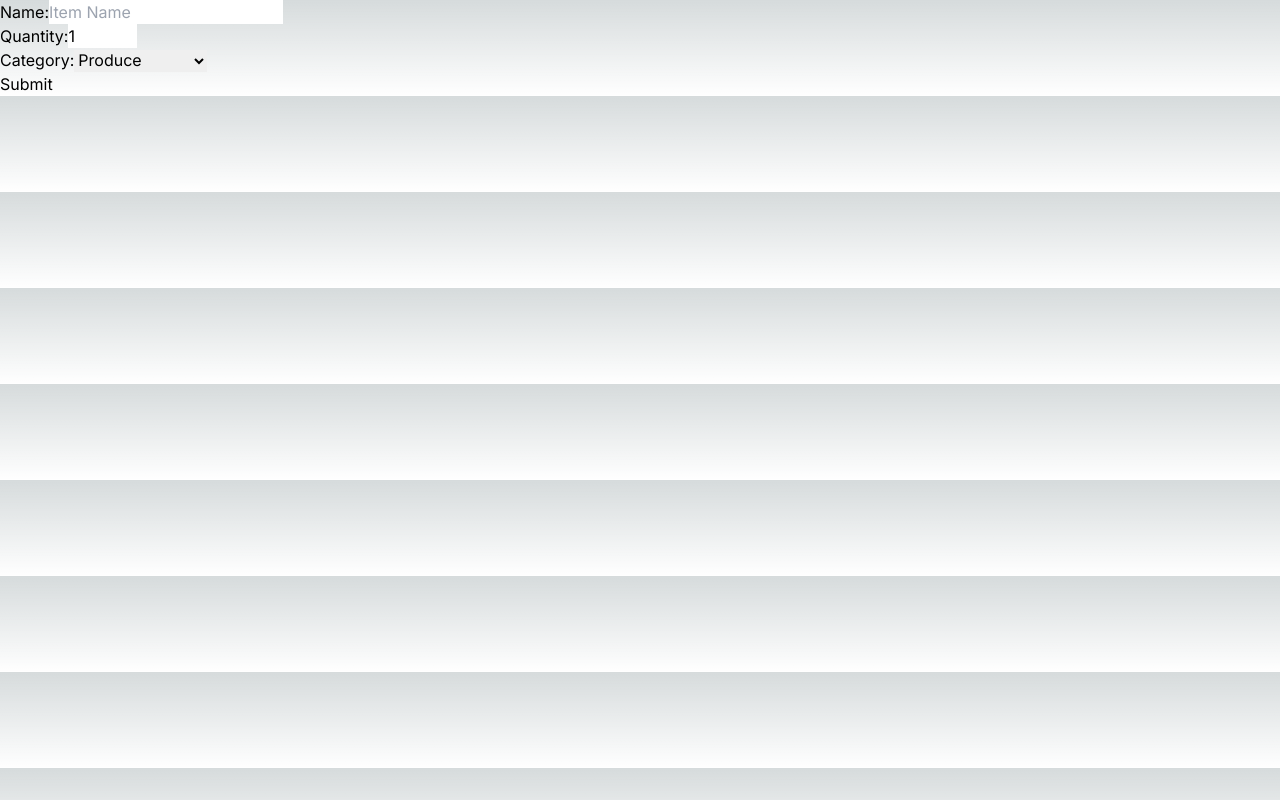
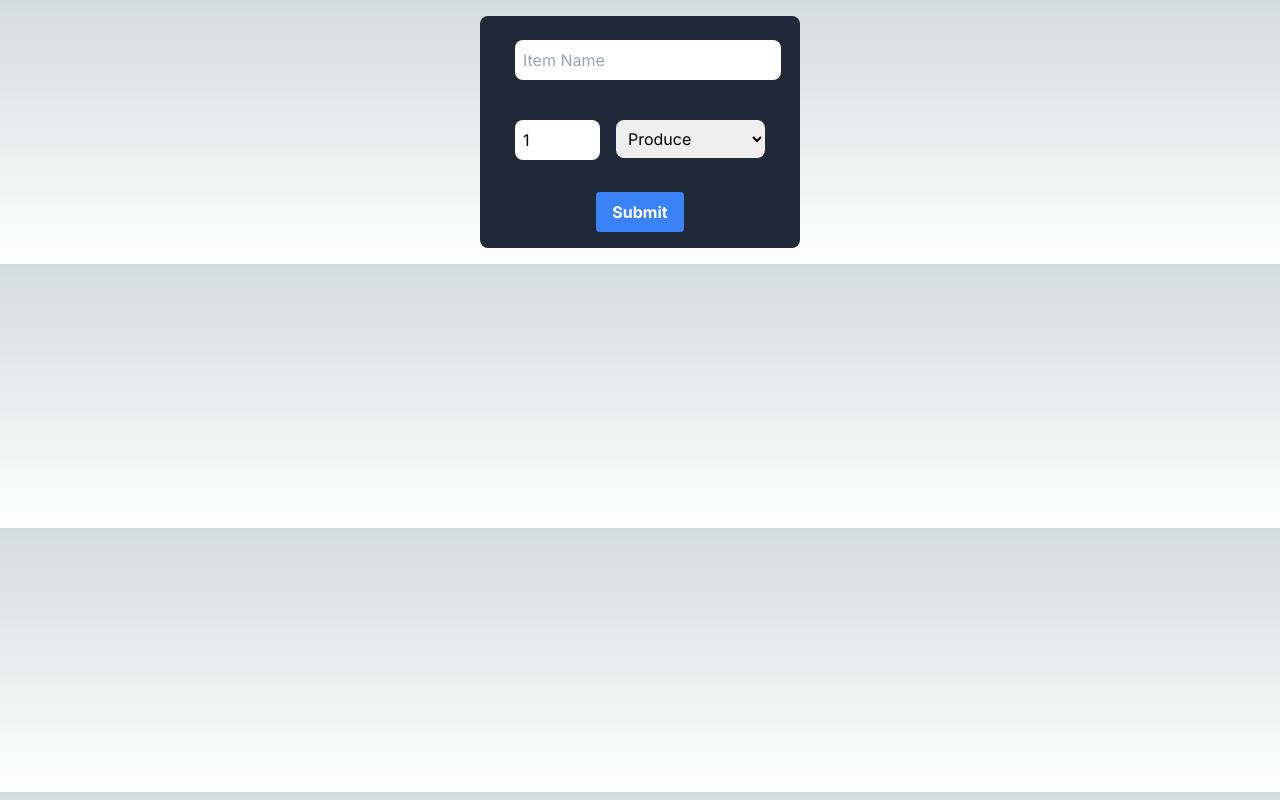
Before and after one commit to Michellepotran/cprg306-assignments, a Next.js app: page /week-4 in a window 1280 px wide. Built offline with nearby package versions, Linux system fonts and the light colour scheme.

Commit message:
Tailwind for styling

```diff
--- a/app/week-4/new-item.js
+++ b/app/week-4/new-item.js
@@ -25,7 +25,7 @@ export default function NewItem() {
         console.log(item);
 
         // Display an alert with the current state of name, quantity, and category.
-        alert(`Name: ${name}, Quantity: ${quantity}, Category: ${category}`);
+        alert(`Name: ${name} \nQuantity: ${quantity} \nCategory: ${category}`);
 
         // Resetting the state variables to their initial values.
         setName("");
@@ -36,21 +36,22 @@ export default function NewItem() {
 
 
     return (
-        <div>
+        <div class= "flex justify-center items-center bg-gray-800 rounded-lg max-w-xs mx-auto m-4 p-4">
             <form onSubmit={handleSubmit}>
+                <div class="flex justify-center items-center">
                     <label>
-                    Name:
-                    <input
+                    <input class="text-black rounded-lg p-2 m-2 w-full"
                     type="text"
                     placeholder = "Item Name"
                     value={name}
                     onChange={(event) => setName(event.target.value)}
                     required/>
                     </label>
+                </div>
                 <br />
+                <div class="flex justify-between">
                   <label>
-                    Quantity:
-                    <input
+                    <input class="text-black rounded-lg p-2 m-2 w-half"
                     type="number"
                     min="1"
                     max="99"
@@ -58,27 +59,34 @@ export default function NewItem() {
                     onChange={(event) => setQuantity(Number(event.target.value))}
                     required/>
                 </label>
+
                 <br />
+
                 <label>
-                    Category:
-                    <select
+                <select class="text-black rounded-lg p-2 m-2 w-half"
                 value={category}
+                placeholder="Category"
                 onChange={(event) => setCategory(event.target.value)}>
-                    <option value="Produce">Produce</option>
-                    <option value="Dairy">Dairy</option>
-                    <option value="Bakery">Bakery</option>
-                    <option value="Meat">Meat</option>
-                    <option value="Frozen Foods">Frozen Foods</option>
-                    <option value="Canned Goods">Canned Goods</option>
-                    <option value="Dry Goods">Dry Goods</option>
-                    <option value="Beverages">Beverages</option>
-                    <option value="Snacks">Snacks</option>
-                    <option value="Household">Household</option>
-                    <option value="Other">Other</option>
+                <option class="text-black" value="Produce">Produce</option>
+                <option class="text-black"value="Dairy">Dairy</option>
+                <option class="text-black"value="Bakery">Bakery</option>
+                <option class="text-black"value="Meat">Meat</option>
+                <option class="text-black"value="Frozen Foods">Frozen Foods</option>
+                <option class="text-black"value="Canned Goods">Canned Goods</option>
+                <option class="text-black"value="Dry Goods">Dry Goods</option>
+                <option class="text-black"value="Beverages">Beverages</option>
+                <option class="text-black"value="Snacks">Snacks</option>
+                <option class="text-black"value="Household">Household</option>
+                <option class="text-black"value="Other">Other</option>
                 </select>
                 </label>
+
+                </div>
                 <br />
-                <button type="submit"> Submit </button>
+                <div class="flex justify-center items-center">
+                    <button class=" bg-blue-500 hover:bg-blue-700 text-white font-bold py-2 px-4 rounded" type="submit"> Submit </button>
+                </div>
+
 
             </form>
         </div>
```
Lines whose indentation alone changed are shown as unchanged.
